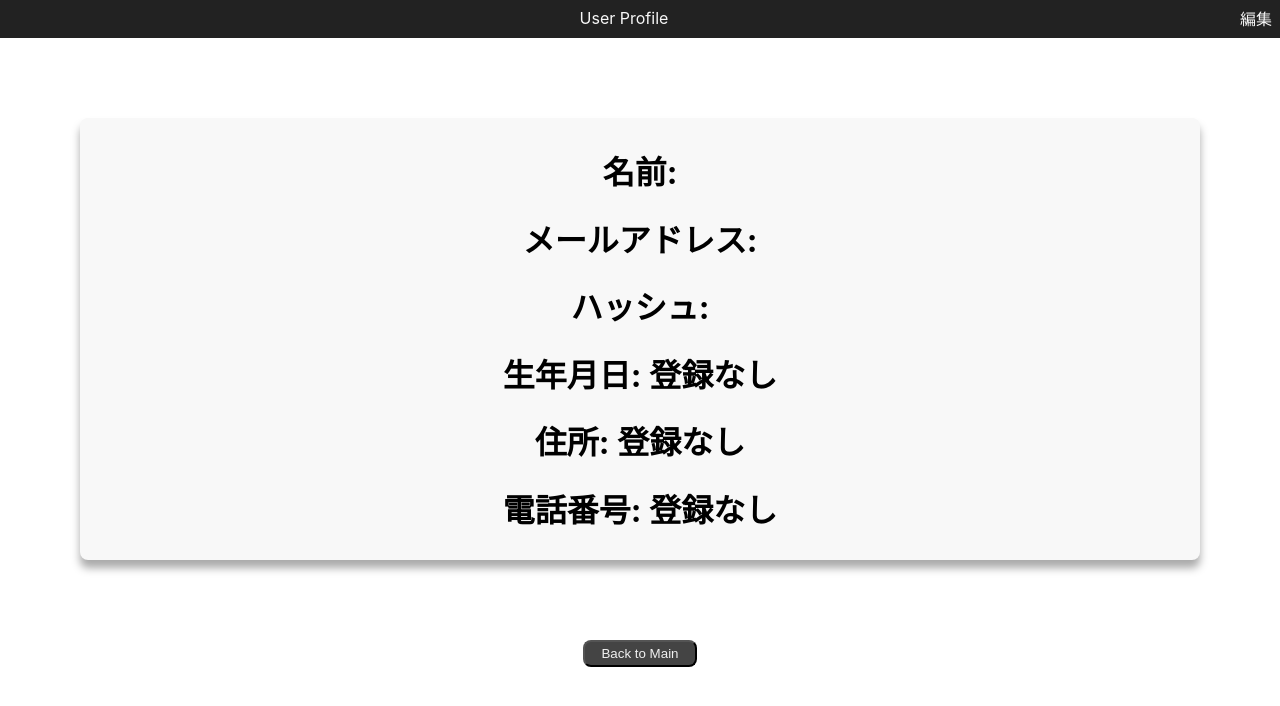
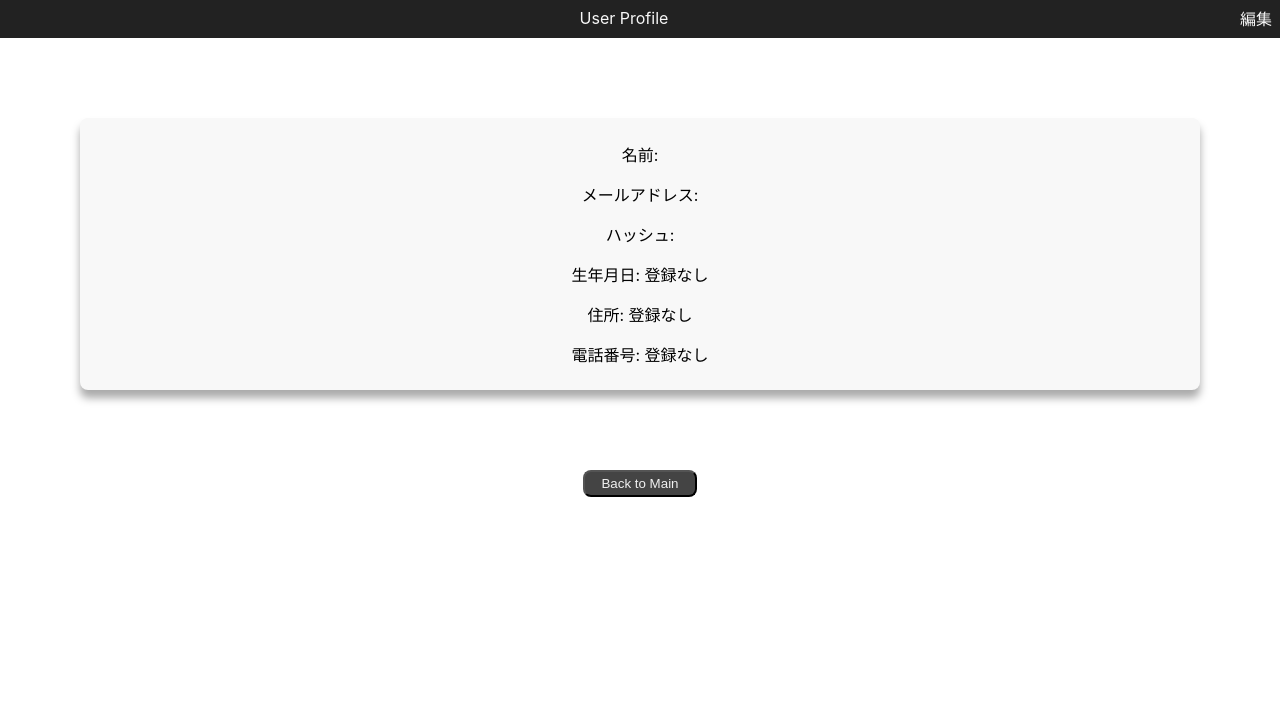
Before and after one commit to MoeMiyata/Rank2-MessageBoard-Frontend, a React app: page /userprofile in a window 1280 px wide. Shown: the top 706 px of the page. Built offline with nearby package versions, Linux system fonts and the light colour scheme; no server answers.

Commit message:
修正時の表示内容修正

```diff
--- a/src/components/UserProfile.tsx
+++ b/src/components/UserProfile.tsx
@@ -27,79 +27,79 @@ export default function UserProfile() {
             </SRightItem>
         </SHeader>
 
-        <SSignInRow>
+        <SUserProfileRow>
           {isEditMode ? "登録内容を編集してください。" : null}
-        </SSignInRow>
+        </SUserProfileRow>
 
         <SUserProfileFrame>
-            <SSignInRow>
+            <SUserProfileRow>
                 {/* <h1>Name: {loginUser.name}</h1> */}
                 {isEditMode ?
                   <div>
-                    <label>Revised Name：</label>
+                    <label>名前：</label>
                     <input type="text" placeholder={loginUser.name}/>
                   </div>
-                  : <h1>名前: {loginUser.name}</h1>}
-            </SSignInRow>
+                  : <p>名前: {loginUser.name}</p>}
+            </SUserProfileRow>
 
-            <SSignInRow>
+            <SUserProfileRow>
                 {/* <h1>メールアドレス: {loginUser.email}</h1> */}
                 {isEditMode ?
                   <div>
-                    <label>Revised Email：</label>
+                    <label>メールアドレス：</label>
                     <input type="text" placeholder={loginUser.email}/>
                   </div>
-                  : <h1>メールアドレス: {loginUser.email}</h1>
+                  : <p>メールアドレス: {loginUser.email}</p>
                 }
-            </SSignInRow>
+            </SUserProfileRow>
 
-            <SSignInRow>
+            <SUserProfileRow>
                 {/* <h1>ハッシュ: {loginUser.hash}</h1> */}
                 {isEditMode ?
                   <div>
-                    <label>Revised Password：</label>
+                    <label>パスワード：</label>
                     <input type="text" />
                   </div>
-                  : <h1>ハッシュ: {loginUser.hash}</h1>}
-            </SSignInRow>
+                  : <p>ハッシュ: {loginUser.hash}</p>}
+            </SUserProfileRow>
 
-            <SSignInRow>
+            <SUserProfileRow>
                 {/* <h1>生年月日:  登録なし</h1> */}
                 {isEditMode ?
                   <div>
-                    <label>Revised Birthday：</label>
+                    <label>生年月日：</label>
                     <input type="text" placeholder="登録なし"/>
                   </div>
-                  : <h1>生年月日:  登録なし</h1>}
-            </SSignInRow>
+                  : <p>生年月日:  登録なし</p>}
+            </SUserProfileRow>
 
-            <SSignInRow>
+            <SUserProfileRow>
                 {/* <h1>住所: 登録なし</h1> */}
                 {isEditMode ?
                   <div>
-                    <label>Revised Adderess：</label>
+                    <label>住所：</label>
                     <input type="text" placeholder="登録なし"/>
                   </div>
-                  : <h1>住所: 登録なし</h1>}
-            </SSignInRow>
+                  : <p>住所: 登録なし</p>}
+            </SUserProfileRow>
 
-            <SSignInRow>
+            <SUserProfileRow>
                 {/* <h1>電話番号: 登録なし</h1> */}
                 {isEditMode ?
                   <div>
-                    <label>Revised Phone number：</label>
+                    <label>電話番号：</label>
                     <input type="text" placeholder="登録なし"/>
                   </div>
-                  : <h1>電話番号: 登録なし</h1>
+                  : <p>電話番号: 登録なし</p>
                 }
-            </SSignInRow>
+            </SUserProfileRow>
         </SUserProfileFrame>
 
-        <SSignInRow>
+        <SUserProfileRow>
             <SMainButton type="button" onClick={onBackToMainClick}>
                 Back to Main
             </SMainButton>
-        </SSignInRow>
+        </SUserProfileRow>
     </>
   );
 }
@@ -146,7 +146,7 @@ const SUserProfileFrame = styled.div`
   box-shadow: 0 8px 8px #aaaaaa;
 `;
 
-const SSignInRow = styled.div`
+const SUserProfileRow = styled.div`
   dixplay: inline-block;
   margin-top: 4px;
   margin-bottom: 4px;
```
